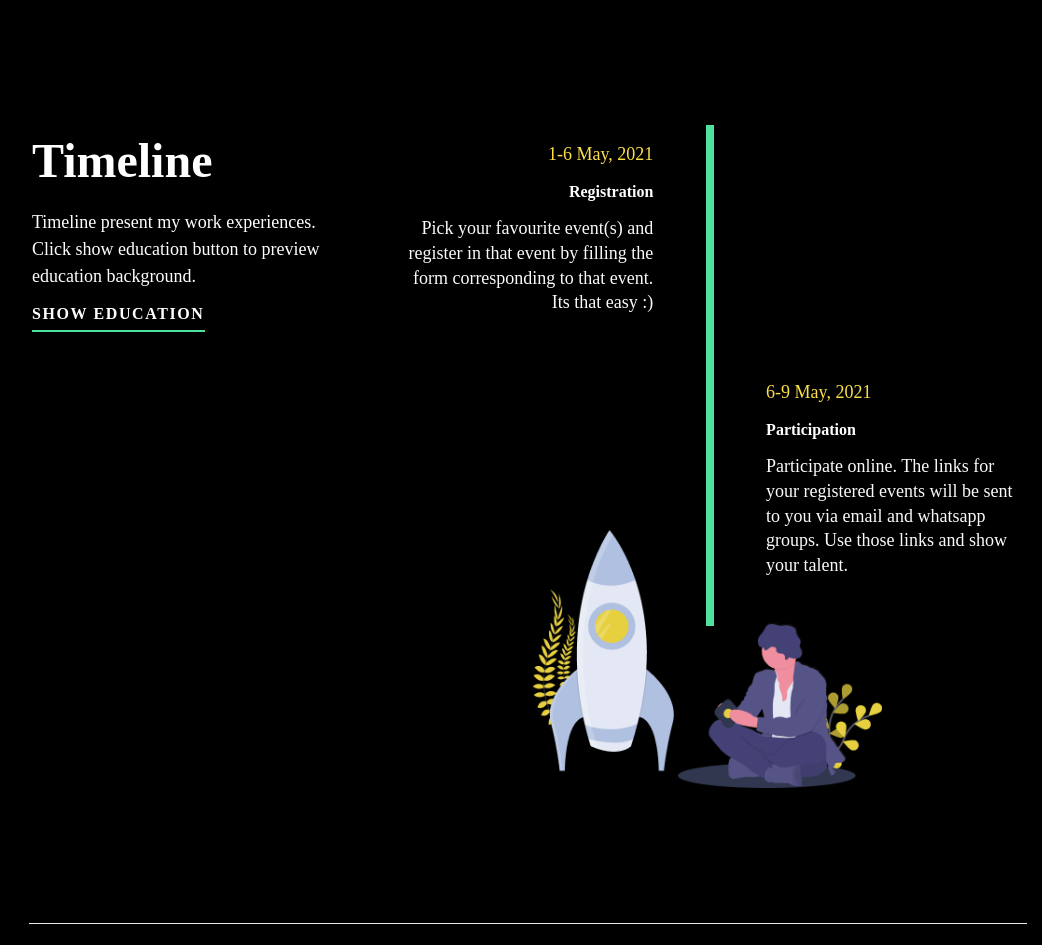
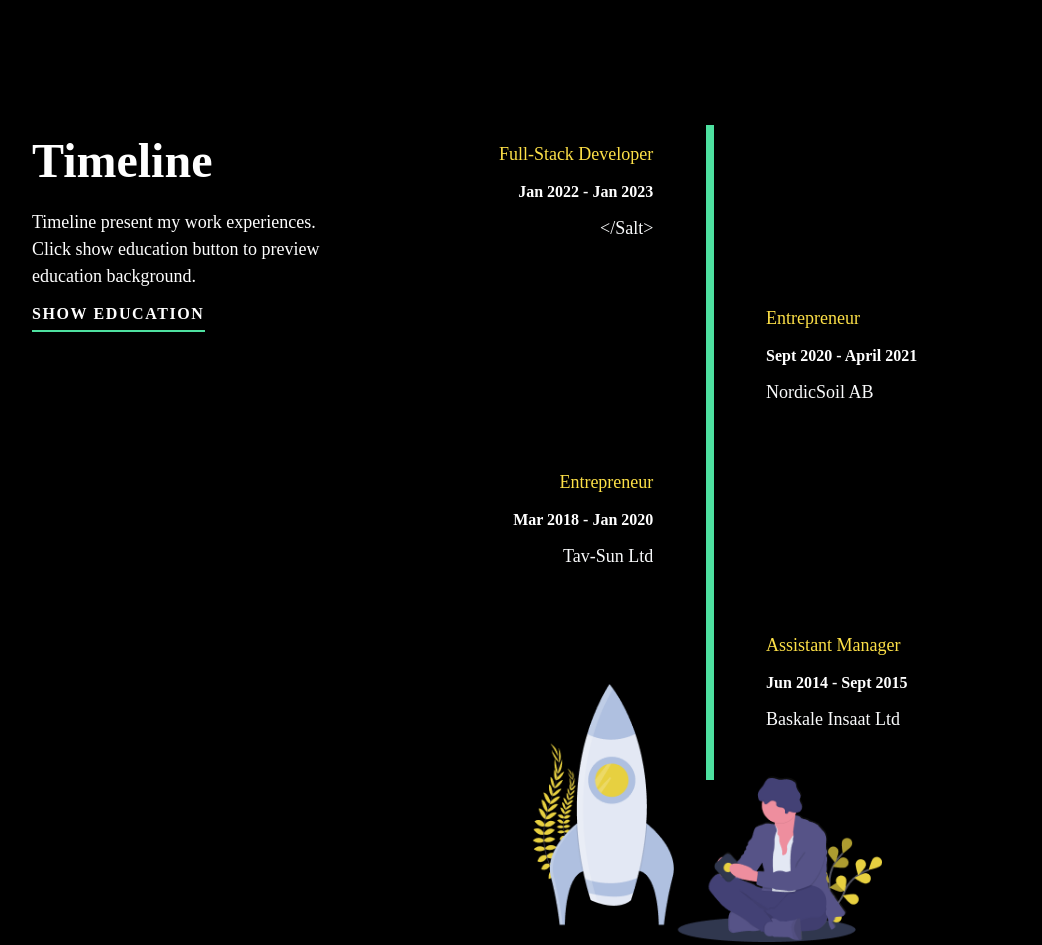
Before and after one commit to SeyfBaskara/Portfolio, a Next.js app: page / in a window 1280 px wide. Shown: the part 580-1525 px from the top of the page, without its empty margins (112-1154 px from the left). Built offline with nearby package versions, Linux system fonts and the light colour scheme.

Commit message:
fetch experince data from json

```diff
--- a/components/Profile/WorkExperience.tsx
+++ b/components/Profile/WorkExperience.tsx
@@ -12,28 +12,23 @@ interface IExperinceProps {
 const WorkExperience: React.FC<IExperinceProps> = ({ experience }) => {
    return (
       <section>
-         <div className="mb-8 flex justify-between flex-row-reverse items-center w-full left-timeline">
-            <div className="order-1 w-5/12"></div>
-            <div className="order-1 w-5/12 px-1 py-4 text-right">
-               <p className="mb-3 text-base text-yellow-300">1-6 May, 2021</p>
-               <h4 className="mb-3 font-bold text-lg md:text-2xl">Registration</h4>
-               <p className="text-sm md:text-base leading-snug text-gray-50 text-opacity-100">
-                  Pick your favourite event(s) and register in that event by filling the form corresponding to that
-                  event. Its that easy :)
-               </p>
-            </div>
-         </div>
-         <div className="mb-8 flex justify-between items-center w-full right-timeline">
-            <div className="order-1 w-5/12"></div>
-            <div className="order-1  w-5/12 px-1 py-4 text-left">
-               <p className="mb-3 text-base text-yellow-300">6-9 May, 2021</p>
-               <h4 className="mb-3 font-bold text-lg md:text-2xl">Participation</h4>
-               <p className="text-sm md:text-base leading-snug text-gray-50 text-opacity-100">
-                  Participate online. The links for your registered events will be sent to you via email and whatsapp
-                  groups. Use those links and show your talent.
-               </p>
-            </div>
-         </div>
+         <ul>
+            {experience.map((item, index) => (
+               <li
+                  key={item.id}
+                  className={`mb-8 flex justify-between items-center ${
+                     index % 2 == 0 ? 'flex-row-reverse left-timeline' : 'right-timeline'
+                  }`}
+               >
+                  <div className="order-1 w-5/12"></div>
+                  <div className={`order-1 w-5/12 px-1 py-4 ${index % 2 == 0 ? 'text-right' : 'text-left'} `}>
+                     <h4 className="mb-3 text-base text-yellow-300">{item.title}</h4>
+                     <p className="mb-3 font-bold text-lg md:text-2xl">{item.date}</p>
+                     <p className="text-sm md:text-base leading-snug text-gray-50 text-opacity-100">{item.company}</p>
+                  </div>
+               </li>
+            ))}
+         </ul>
       </section>
    )
 }
```
